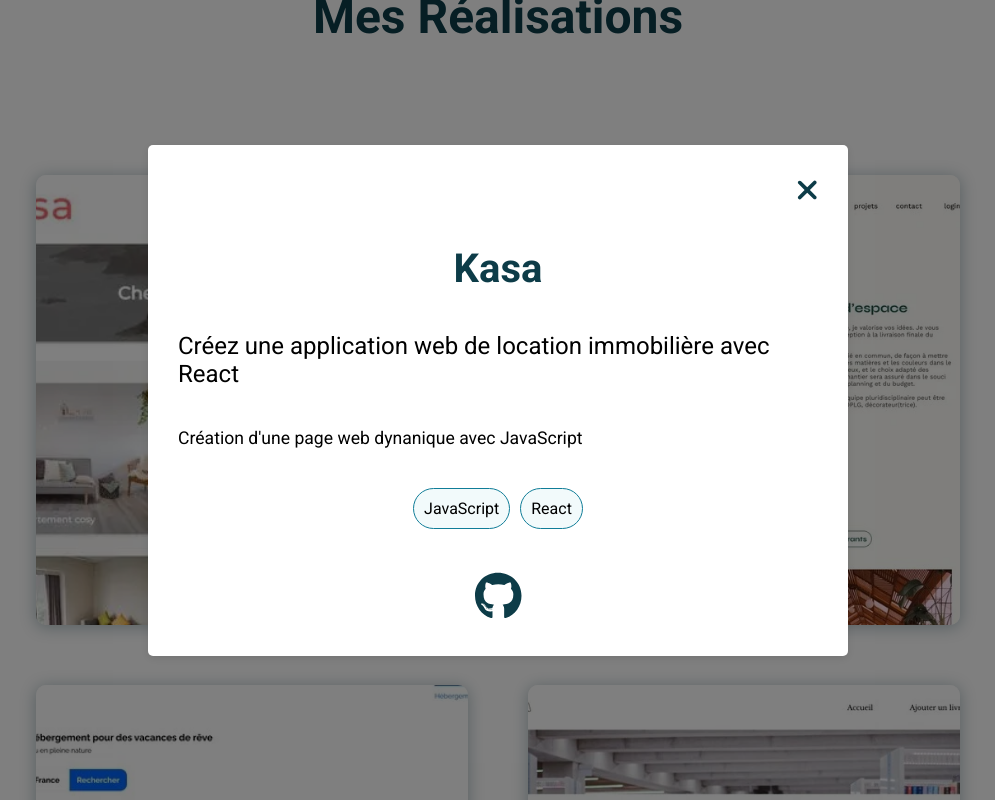
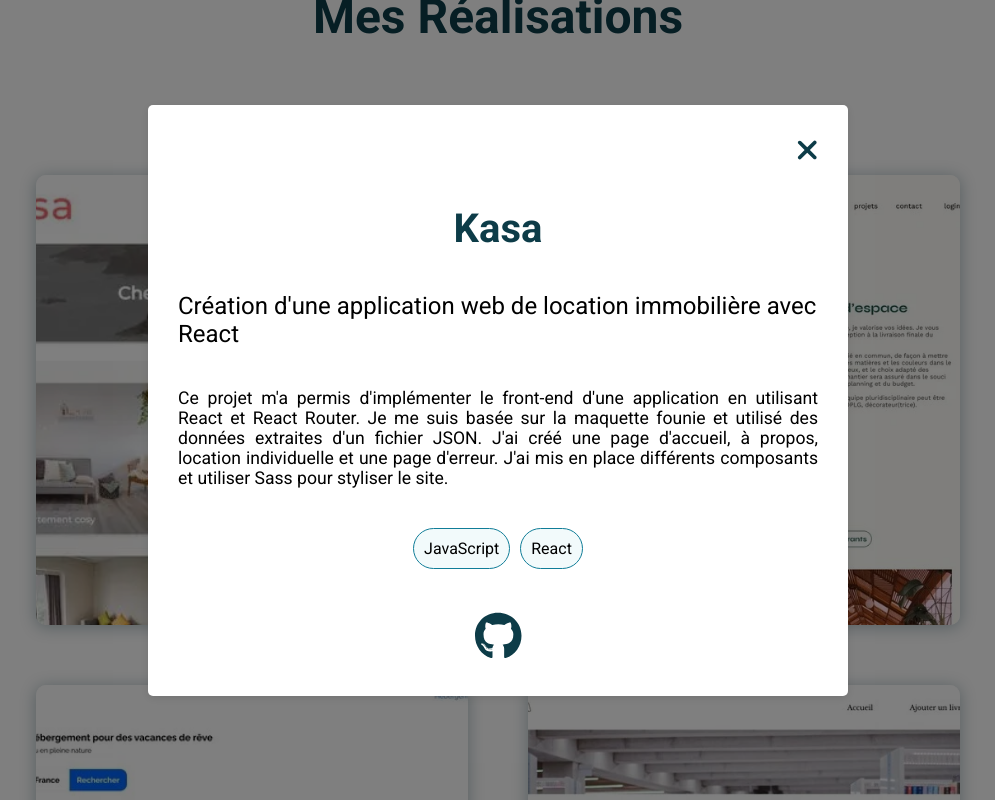
Before and after one commit to Juju8888A/Portfolio, a React (Create React App) app: page / in a window 1280 px wide. Both pictures are taken after a click on the picture 394 px from the left and 3725 px from the top of the page. Shown: the part 3325-4125 px from the top of the page, without its empty margins (142-1137 px from the left). Built offline with nearby package versions, Linux system fonts and the light colour scheme; a web font is replaced by a local one.

Commit message:
conditions pour que les liens github et du site s'affichent uniquement si ils sont disponibles dans le fichier json

```diff
--- a/src/components/Achievements.jsx
+++ b/src/components/Achievements.jsx
@@ -20,7 +20,7 @@
   return (
     <section id="achievements">
       <h2>Mes Réalisations</h2>
-      {isModalOpen && <Modal title={modalContent.title} objectif={modalContent.objectif} github={modalContent.github} competences={modalContent.competences} description={modalContent.description} closeModal={closeModal} />}
+      {isModalOpen && <Modal title={modalContent.title} objectif={modalContent.objectif} github={modalContent.github} competences={modalContent.competences} description={modalContent.description} site={modalContent.site} closeModal={closeModal} />}
       <div className="data-cards">
         {dataProjects.map((data) => (
           <figure key={data.id}>
--- a/src/components/Modal.jsx
+++ b/src/components/Modal.jsx
@@ -1,9 +1,9 @@
 import React, { useEffect } from 'react';
 import { FontAwesomeIcon } from "@fortawesome/react-fontawesome";
 import { faGithub } from '@fortawesome/free-brands-svg-icons'
-import { faXmark } from "@fortawesome/free-solid-svg-icons";
+import { faXmark, faGlobe } from "@fortawesome/free-solid-svg-icons";
 
-const Modal = ({ title, objectif, closeModal, github, competences, description }) => {
+const Modal = ({ title, objectif, closeModal, github, competences, description, site }) => {
   // lorsque l'utilisateur clique à coté de la modale, la modale se ferme
   const handleBackgroundClick = (e) => {
     if (e.target === e.currentTarget) {
@@ -30,12 +30,23 @@
       <div className="modal_content">
         <button onClick={closeModal} id="cross"><FontAwesomeIcon icon={faXmark}/></button>
         <h4>{title}</h4>
-        <p class="objectif-paragraphe">{objectif}</p>
-        <p class="description-paragraphe">{description}</p>
+        <p className="objectif-paragraphe">{objectif}</p>
+        <p className="description-paragraphe">{description}</p>
         <ul>{competences.map((competence, index) => (
             <li key={index}>{competence}</li>
           ))}</ul>
-        <a href={github} target="_blank" rel="noopener noreferrer" id="modal-github"><FontAwesomeIcon icon={faGithub}/></a>
+          <div className='liens-modal'>
+        {github && (
+            <a href={site} target="_blank" rel="noopener noreferrer" id="modal-github">
+              <FontAwesomeIcon icon={faGithub}/>
+            </a>
+          )}
+        {site && (
+            <a href={site} target="_blank" rel="noopener noreferrer" id="modal-site">
+              <FontAwesomeIcon icon={faGlobe} />
+            </a>
+          )}
+        </div>
       </div>
     </div>
   );
--- a/src/data/data-projects.json
+++ b/src/data/data-projects.json
@@ -2,57 +2,59 @@
   {
     "id": "1",
     "title": "Kasa",
-    "objectif":"Créez une application web de location immobilière avec React",
+    "objectif":"Création d'une application web de location immobilière avec React",
     "competences": ["JavaScript", "React"],
     "pictures": ["/assets/images/kasa/kasa_accueil.webp"],
-    "description": "Création d'une page web dynanique avec JavaScript",
+    "description": "Ce projet m'a permis d'implémenter le front-end d'une application en utilisant React et React Router. Je me suis basée sur la maquette founie et utilisé des données extraites d'un fichier JSON. J'ai créé une page d'accueil, à propos, location individuelle et une page d'erreur. J'ai mis en place différents composants et utiliser Sass pour styliser le site.",
     "github": "https://github.com/Juju8888A/OC-Kasa.git"
+
   },
 
   {
     "id": "2",
-    "title": "Sophie Bluel",
-    "objectif":"Créez une page web dynamique avec JavaScript",
-    "competences": ["JavaScript", "API", "Swagger"],
+    "title": "Portfolio Sophie Bluel",
+    "objectif":"Création d'une page web dynamique avec JavaScript",
+    "competences": ["JavaScript", "API", "Documentation Swagger"],
     "pictures": [
       "/assets/images/portfolio_sophie_bluel/sophie_bluel_accueil.webp"
     ],
-    "description": "Création d'une page web dynanique avec JavaScript",
+    "description": "Pour ce projet, j'ai codé la page de connexion du site et créé un formulaire de connexion fonctionnel. J'ai mis les données existantes en dynamique et utilisé les requêtes pour communiquer avec l'API et sauvegarder des données, cela m'a également permis d'authentifier l'utilisateur et de recevoir un token d'authentification. L'utilisateur peut donc se connecter au site et accéder à l'ajout ou suppression d'un projet.",
     "github": "https://github.com/Juju8888A/OC-Portfolio-Sophie-Bluel.git"
   },
   {
     "id": "3",
     "title": "Booki",
-    "objectif":"Créez la page d'accueil d'une agence de voyage avec HTML & CSS",
+    "objectif":"Création de la page d'accueil d'une agence de voyage avec HTML & CSS",
     "competences": ["HTML", "CSS", "Responsive"],
     "pictures": ["/assets/images/booki/booki-accueil.webp"],
     "description": "J'ai commencé par mettre en place l'environnement de développement, en utilisant Visual Studio Code et initialisé le projet avec Git, publié le repository sur Github. J'ai découpé visuellement la maquette fournie, pour créer la structure du code HTML. J'ai utilisé les balises sémantiques pour concevoir une page web optimisée. J'ai crée le formulaire, les filtres et l'affichage des cards. J'ai également mis en place le responsive design, en utilisant les media queries, le site est lisible sur ordinateur, tablette et mobile.",
-    "github": "https://github.com/Juju8888A/OC-Booki.git"
+    "github": "https://github.com/Juju8888A/OC-Booki.git",
+    "site": "https://juju8888a.github.io/OC-Booki/"
   },
   {
     "id": "4",
     "title": "Mon vieux grimoire",
-    "objectif":"Développez le back-end d'un site de notation de livres",
+    "objectif":"Développement du back-end d'un site de notation de livres",
     "competences": ["MongoDB", "NodeJS", "Express"],
     "pictures": ["/assets/images/mon_vieux_grimoire/grimoire_accueil.webp"],
-    "description": "Création d'une page web dynanique avec JavaScript",
+    "description": "Pour le site Mon vieux grimoire, j'ai créé un serveur Express pour pouvoir créer, enregistrer et supprimer des livres. J'ai configuré et connecter le base de données MongoDB au projet. J'ai mis en place un système d'authentification pour sécuriser l'authentification des utilisateurs.",
     "github": "https://github.com/Juju8888A/OC-Mon-vieux-grimoire.git"
   },
   {
     "id": "5",
     "title": "Portfolio Nina Carducci",
-    "objectif":"Débuggez et optimisez un site de photographe",
+    "objectif":"Optimisation et debug d'un site de photographe",
     "competences": ["SEO", "Accessibilité", "Lighthouse", "Wave"],
     "pictures": ["/assets/images/nina_carducci/nina_carducci_accueil.webp"],
-    "description": "Création d'une page web dynanique avec JavaScript",
+    "description": "J'ai tout d'abord réalisé un rapport d'audit avec Lightouse. J'ai optimisé les performances du site en effectuant les modifications nécessaires. J'ai optimisé le SEO du site en prêtant attention à la sémantique du code. J'ai minifier les fichiers et ajouté un référencement local. J'ai corriger l'accessibilité du site pour permettre qu'il soit lisible par tous.",
     "github": "https://github.com/Juju8888A/OC-Photographe-Nina-Carducci.git"
   },
   {
     "id": "6",
     "title": "Menu Maker by Qwenta",
-    "objectif":"Planifiez le développement du site de votre client",
+    "objectif":"Planification du développement du site du client",
     "competences": ["Gestion de projet", "Kanban", "Spécifications techniques", "Veille technologique"],
     "pictures": ["/assets/images/menu_maker/menu-maker.webp"],
-    "description": "Création d'une page web dynanique avec JavaScript"
+    "description": "Sur ce projet, j'ai dû planifier le développement du site Menu Maker en réalisant un kanban et en organisant le projet avec la méthodologie Agile et Scrum. J'ai créé un planning avec des sprints, estimer la durée du projet grâce aux story points. J'ai également choisi et définit les choix techniques, quel framework, api ou base de données pour le projet. J'ai réalisé une veille technologique pour que l'équipe reste au courant des dernières nouveautés et mises à jour dans le domaine du développement web."
   }
 ]
--- a/src/styles/components/_achievements.scss
+++ b/src/styles/components/_achievements.scss
@@ -53,7 +53,7 @@
       left: 0;
       width: 100%;
       height: 100%;
-      background-color: rgba(13, 60, 72, 0.5);
+      background-color: rgba(13, 60, 72, 0.7);
       opacity: 0;
       transition: opacity 0.5s ease;
       border-radius: 10px;
--- a/src/styles/components/_modal.scss
+++ b/src/styles/components/_modal.scss
@@ -64,9 +64,20 @@
     }
   }
 
+  .liens-modal {
+    display: flex;
+    flex-direction: row;
+    justify-content: center;
+    gap: 40px;
+  }
+
   #modal-github {
     color: #0d3c48;
     font-size: 3rem;
-    margin: 0 auto;
+  }
+
+  #modal-site {
+    color: #0d3c48;
+    font-size: 2.9rem;
   }
 }
```
